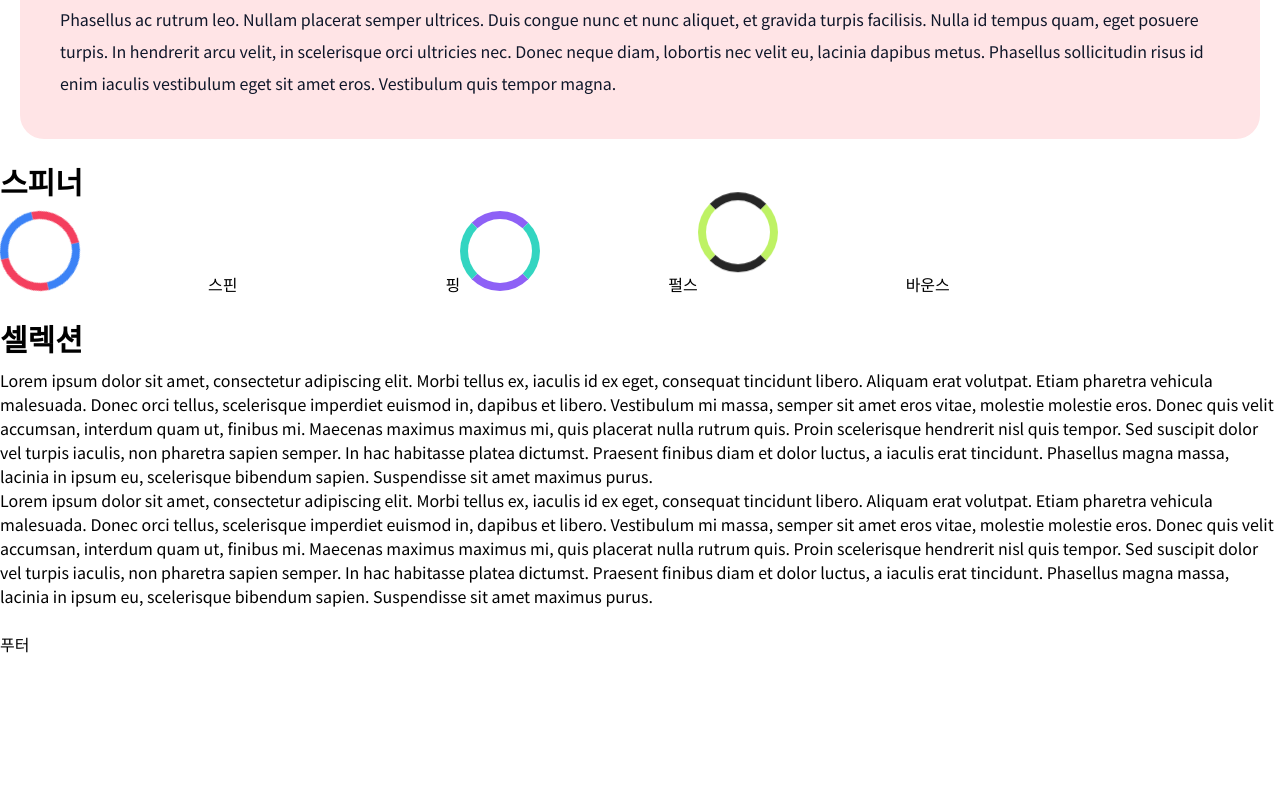
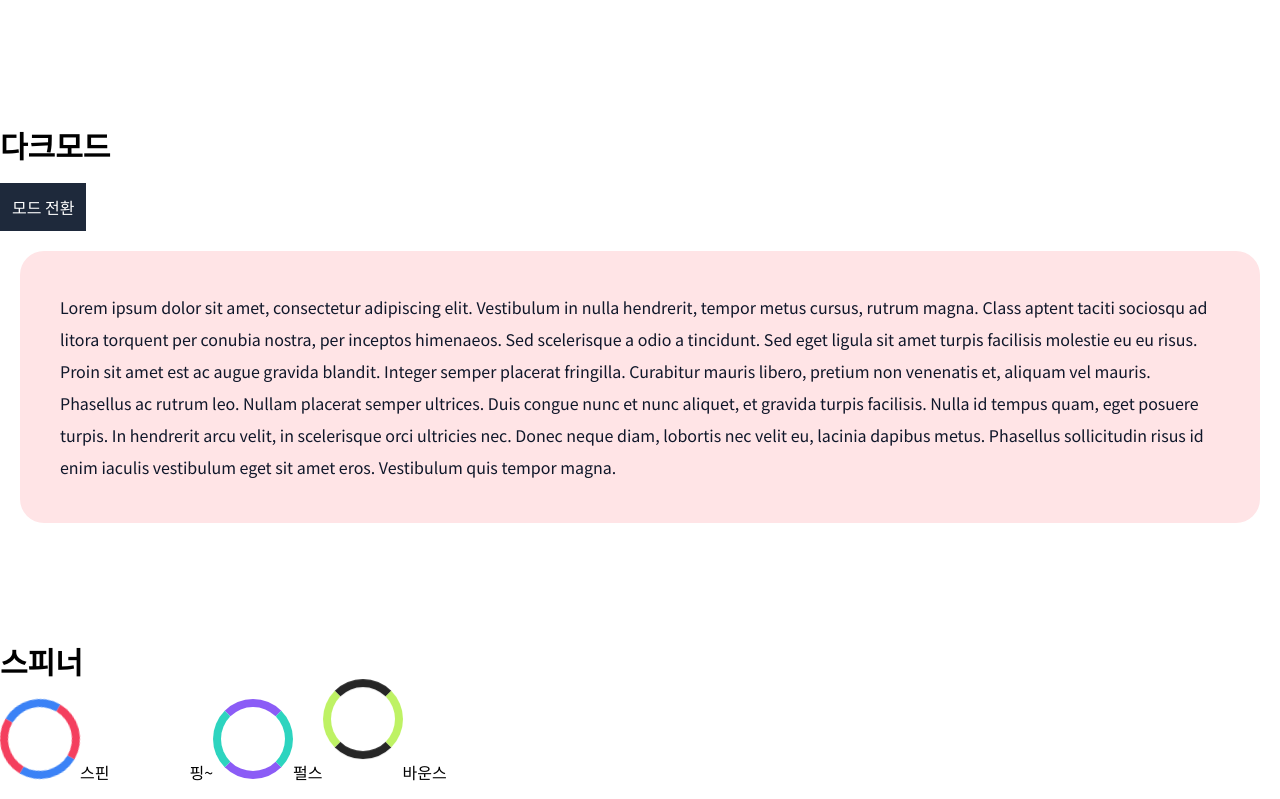
Before and after one commit to seeoya/to100day, a Next.js app: page /style in a window 1280 px wide. Shown: the part 1401-2200 px from the top of the page. Before the commit the page ends 2057 px from the top, so only its background shows below. Built offline with nearby package versions, Linux system fonts and the light colour scheme.

Commit message:
스타일 레이아웃 분리

```diff
--- a/component/StyleLayout.js
+++ b/component/StyleLayout.js
@@ -1,7 +1,7 @@
 function StyleLayout({ title, children }) {
     return (
-        <div>
-            <h2 className="text-3xl font-bold mt-6 mb-3">{title}</h2>
+        <div className="py-10 mb-5">
+            <h2 className="text-3xl font-bold mb-5">{title}</h2>
             <div>{children}</div>
         </div>
     );
--- a/component/StyleTest.js
+++ b/component/StyleTest.js
@@ -78,26 +78,17 @@ function StyleTest() {
             </StyleLayout>
 
             <StyleLayout title="스피너">
-                <div className="inline-flex mr-32 w-20 h-20 bg-transparent rounded-full border-8 border-rose-500 border-y-blue-500 animate-spin"></div>
+                <div className="inline-flex w-20 h-20 bg-transparent rounded-full border-8 border-rose-500 border-y-blue-500 animate-spin"></div>
                 스핀
-                <div className="inline-flex mr-32 w-20 h-20 bg-transparent rounded-full border-8 border-amber-500 border-y-indigo-700 animate-ping"></div>핑<div className="inline-flex mr-32 w-20 h-20 bg-transparent rounded-full border-8 border-teal-400 border-y-violet-500 animate-pulse"></div>
+                <div className="inline-flex w-20 h-20 bg-transparent rounded-full border-8 border-amber-500 border-y-indigo-700 animate-ping"></div>
+                핑~
+                <div className="inline-flex w-20 h-20 bg-transparent rounded-full border-8 border-teal-400 border-y-violet-500 animate-pulse"></div>
                 펄스
-                <div className="inline-flex mr-32 w-20 h-20 bg-transparent rounded-full border-8 border-lime-300 border-y-neutral-800 animate-bounce"></div>
+                <div className="inline-flex w-20 h-20 bg-transparent rounded-full border-8 border-lime-300 border-y-neutral-800 animate-bounce"></div>
                 바운스
             </StyleLayout>
 
-            <StyleLayout title="셀렉션">
-                <div className="selection:bg-lime-100">
-                    Lorem ipsum dolor sit amet, consectetur adipiscing elit. Morbi tellus ex, iaculis id ex eget, consequat tincidunt libero. Aliquam erat volutpat. Etiam pharetra vehicula malesuada. Donec orci tellus, scelerisque imperdiet euismod in, dapibus et libero. Vestibulum mi massa, semper sit amet eros vitae, molestie molestie eros. Donec quis velit accumsan, interdum quam ut, finibus
-                    mi. Maecenas maximus maximus mi, quis placerat nulla rutrum quis. Proin scelerisque hendrerit nisl quis tempor. Sed suscipit dolor vel turpis iaculis, non pharetra sapien semper. In hac habitasse platea dictumst. Praesent finibus diam et dolor luctus, a iaculis erat tincidunt. Phasellus magna massa, lacinia in ipsum eu, scelerisque bibendum sapien. Suspendisse sit amet maximus
-                    purus.
-                </div>
-                <div className="selection:bg-rose-200">
-                    Lorem ipsum dolor sit amet, consectetur adipiscing elit. Morbi tellus ex, iaculis id ex eget, consequat tincidunt libero. Aliquam erat volutpat. Etiam pharetra vehicula malesuada. Donec orci tellus, scelerisque imperdiet euismod in, dapibus et libero. Vestibulum mi massa, semper sit amet eros vitae, molestie molestie eros. Donec quis velit accumsan, interdum quam ut, finibus
-                    mi. Maecenas maximus maximus mi, quis placerat nulla rutrum quis. Proin scelerisque hendrerit nisl quis tempor. Sed suscipit dolor vel turpis iaculis, non pharetra sapien semper. In hac habitasse platea dictumst. Praesent finibus diam et dolor luctus, a iaculis erat tincidunt. Phasellus magna massa, lacinia in ipsum eu, scelerisque bibendum sapien. Suspendisse sit amet maximus
-                    purus.
-                </div>
-            </StyleLayout>
+            <StyleLayout title=""></StyleLayout>
 
             <StyleLayout title=""></StyleLayout>
         </div>
```
